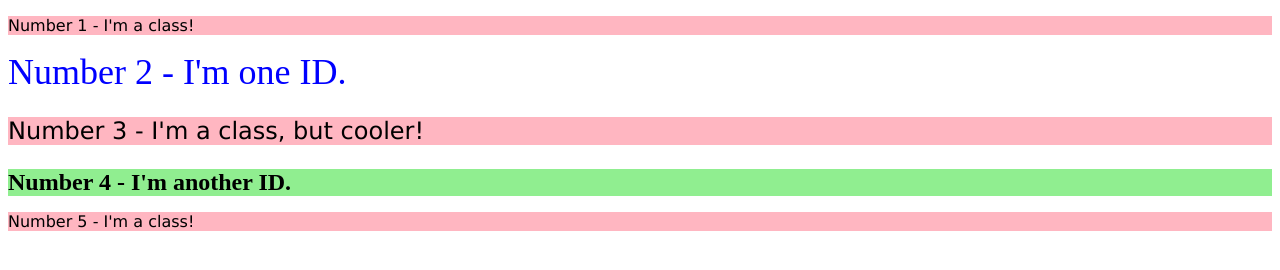
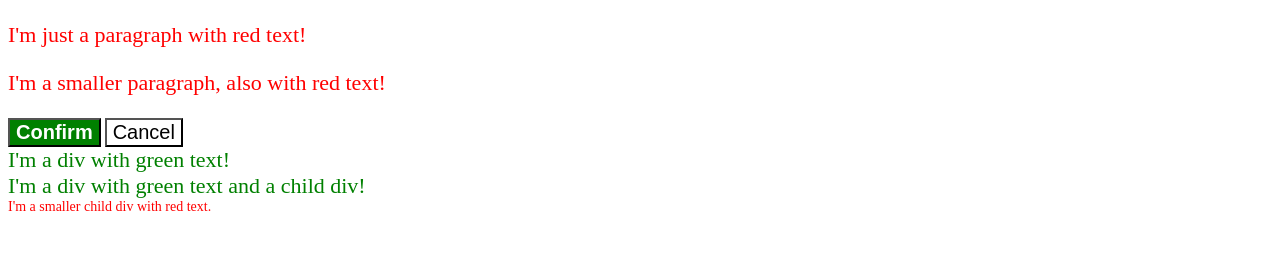
Before and after one commit to Dahbi-Dev/DI_Bootcamp_Stage1, a plain HTML site: page CSS-Basics/Basic-Exercises/Exercise-6/index.html in a window 1280 px wide. Drawn offline with Linux system fonts and the light colour scheme.

Commit message:
solve Exercise 6

```diff
--- a/CSS-Basics/Basic-Exercises/Exercise-6/index.html
+++ b/CSS-Basics/Basic-Exercises/Exercise-6/index.html
@@ -4,15 +4,19 @@
   <meta charset="UTF-8">
   <meta http-equiv="X-UA-Compatible" content="IE=edge">
   <meta name="viewport" content="width=device-width, initial-scale=1.0">
-  <title>Class and ID Selectors</title>
+  <title>Fix the Cascade</title>
   <link rel="stylesheet" href="./style.css">
 </head>
 <body>
-  <p class="odd">Number 1 - I'm a class!</p>
-  <div id="two">Number 2 - I'm one ID.</div>
-  <p class="odd cooler">Number 3 - I'm a class, but cooler!</p>
-  <div id="four">Number 4 - I'm another ID.</div>
-  <p class="odd">Number 5 - I'm a class!</p>
+  <p class="para">I'm just a paragraph with red text!</p>
+  <p class="para small-para">I'm a smaller paragraph, also with red text!</p>
+
+  <button id="confirm-button" class="button confirm">Confirm</button>
+  <button id="cancel-button" class="button cancel">Cancel</button>
+
+  <div class="text">I'm a div with green text!</div>
+  <div class="text">I'm a div with green text and a child div!
+    <div class="text child">I'm a smaller child div with red text.</div>
+  </div>
 </body>
-
 </html>
--- a/CSS-Basics/Basic-Exercises/Exercise-6/style.css
+++ b/CSS-Basics/Basic-Exercises/Exercise-6/style.css
@@ -1,23 +1,41 @@
-/* Common styles for all odd numbered elements (all p tags here) */
-.odd {
-  background-color: rgb(255, 182, 193); /* light pink */
-  font-family: Verdana, 'DejaVu Sans', sans-serif;
+/* Keep this first */
+.button {
+  background-color: rgb(255, 255, 255);
+  color: rgb(0, 0, 0);
+  font-size: 20px;
 }
 
-/* The 2nd element - unique ID */
-#two {
-  color: rgb(0, 0, 255); /* blue text */
-  font-size: 36px;
+/* This should come after .button to override */
+.confirm {
+  background: green;
+  color: white;
+  font-weight: bold;
 }
 
-/* The 3rd element - multiple classes: odd + cooler */
-.cooler {
-  font-size: 24px;
+/* Paragraphs */
+.para,
+.small-para {
+  color: hsl(0, 100%, 50%);
 }
 
-/* The 4th element - unique ID */
-#four {
-  background-color: rgb(144, 238, 144); /* light green */
-  font-size: 24px;
-  font-weight: bold;
+/* Small para should be less large */
+.small-para {
+  font-size: 14px;
 }
+
+/* Paragraph should be bigger */
+.para {
+  font-size: 22px;
+}
+
+/* This fixes the cascade for child text */
+div.text {
+  color: green;
+  font-size: 22px;
+}
+
+/* The child should override its parent’s color and size */
+.text .child {
+  color: red;
+  font-size: 14px;
+}
```
